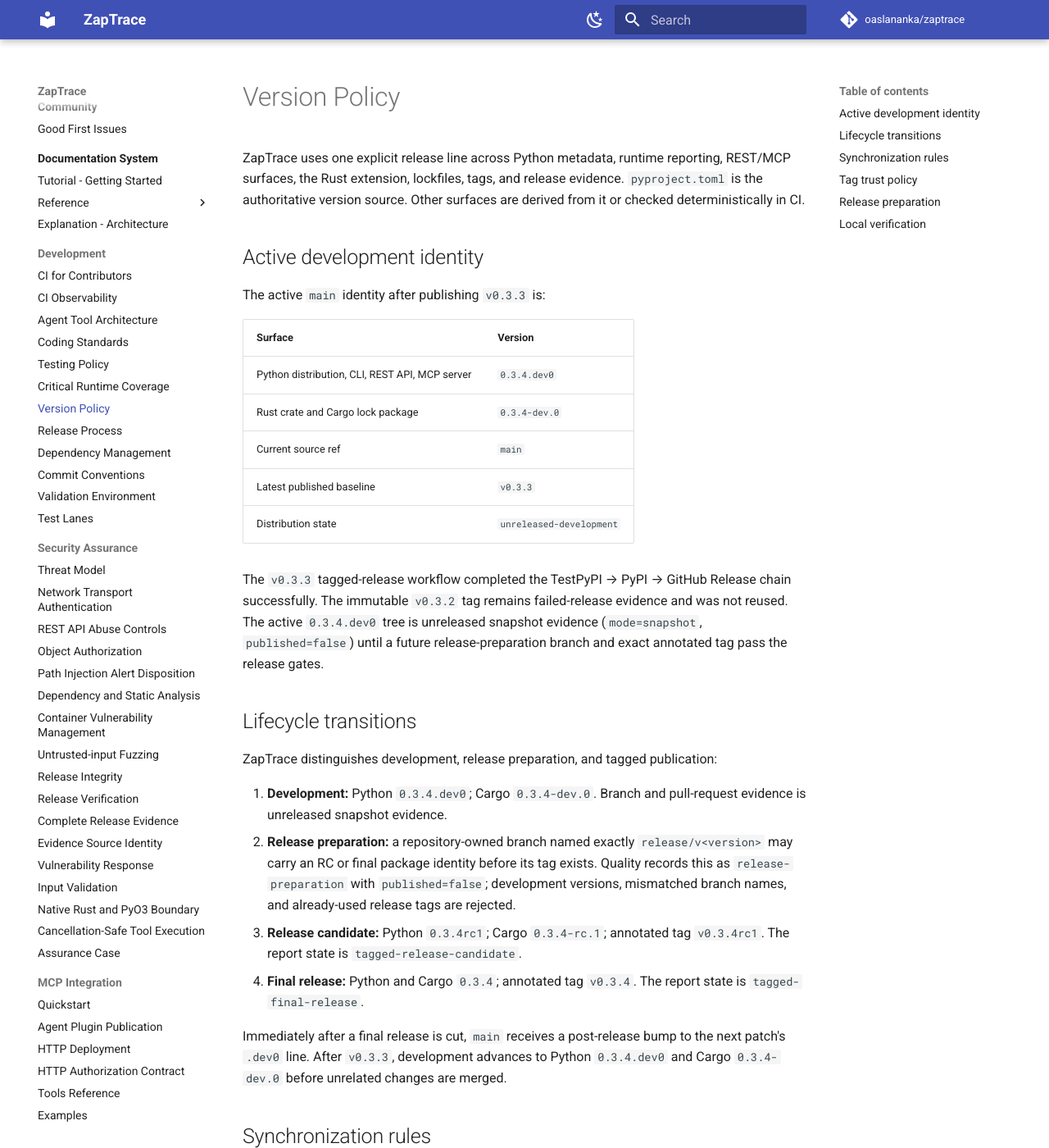
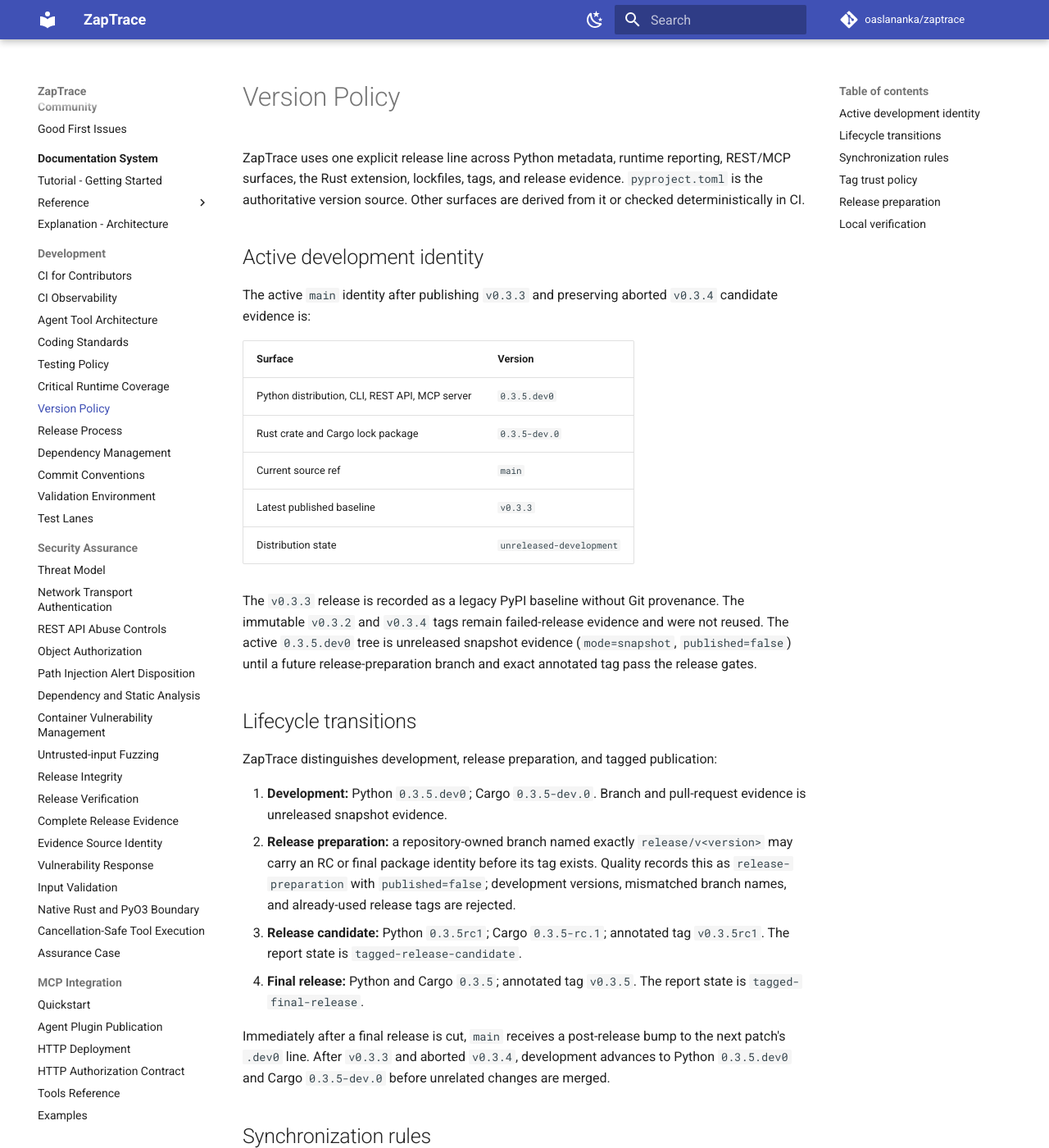
Before and after one commit to oaslananka/zaptrace, an MkDocs documentation site: the page built from docs/development/version-policy.md, in a window 1280 px wide and 1400 px high. Shown: the whole window at 82% size. Built offline with MkDocs 1.6.1 and Material for MkDocs 9.7.7, drawn with Linux system fonts in a browser that asks for light colours; comment, search, counter and statistics services are not loaded.

Commit message:
fix(release): advance development identity to 0.3.5.dev0 and add project urls (#11)
- Advance active development version to Python 0.3.5.dev0 / Cargo 0.3.5-dev.0 preparing v0.3.5
- Record v0.3.4 (tag 76ecc97) immutably as aborted/failed release candidate
- Mark v0.3.3 explicitly as legacy PyPI baseline without Git provenance
- Add [project.urls] table (Homepage, Repository, Issues, Documentation, Changelog) to pyproject.toml
- Synchronize uv.lock, plugin manifests, fixture compatibility ceilings, docs, and test suite

```diff
--- a/docs/development/version-policy.md
+++ b/docs/development/version-policy.md
@@ -4,28 +4,28 @@
 
 ## Active development identity
 
-The active `main` identity after publishing `v0.3.3` is:
+The active `main` identity after publishing `v0.3.3` and preserving aborted `v0.3.4` candidate evidence is:
 
 | Surface | Version |
 |---------|---------|
-| Python distribution, CLI, REST API, MCP server | `0.3.4.dev0` |
-| Rust crate and Cargo lock package | `0.3.4-dev.0` |
+| Python distribution, CLI, REST API, MCP server | `0.3.5.dev0` |
+| Rust crate and Cargo lock package | `0.3.5-dev.0` |
 | Current source ref | `main` |
 | Latest published baseline | `v0.3.3` |
 | Distribution state | `unreleased-development` |
 
-The `v0.3.3` tagged-release workflow completed the TestPyPI → PyPI → GitHub Release chain successfully. The immutable `v0.3.2` tag remains failed-release evidence and was not reused. The active `0.3.4.dev0` tree is unreleased snapshot evidence (`mode=snapshot`, `published=false`) until a future release-preparation branch and exact annotated tag pass the release gates.
+The `v0.3.3` release is recorded as a legacy PyPI baseline without Git provenance. The immutable `v0.3.2` and `v0.3.4` tags remain failed-release evidence and were not reused. The active `0.3.5.dev0` tree is unreleased snapshot evidence (`mode=snapshot`, `published=false`) until a future release-preparation branch and exact annotated tag pass the release gates.
 
 ## Lifecycle transitions
 
 ZapTrace distinguishes development, release preparation, and tagged publication:
 
-1. **Development:** Python `0.3.4.dev0`; Cargo `0.3.4-dev.0`. Branch and pull-request evidence is unreleased snapshot evidence.
+1. **Development:** Python `0.3.5.dev0`; Cargo `0.3.5-dev.0`. Branch and pull-request evidence is unreleased snapshot evidence.
 2. **Release preparation:** a repository-owned branch named exactly `release/v<version>` may carry an RC or final package identity before its tag exists. Quality records this as `release-preparation` with `published=false`; development versions, mismatched branch names, and already-used release tags are rejected.
-3. **Release candidate:** Python `0.3.4rc1`; Cargo `0.3.4-rc.1`; annotated tag `v0.3.4rc1`. The report state is `tagged-release-candidate`.
-4. **Final release:** Python and Cargo `0.3.4`; annotated tag `v0.3.4`. The report state is `tagged-final-release`.
+3. **Release candidate:** Python `0.3.5rc1`; Cargo `0.3.5-rc.1`; annotated tag `v0.3.5rc1`. The report state is `tagged-release-candidate`.
+4. **Final release:** Python and Cargo `0.3.5`; annotated tag `v0.3.5`. The report state is `tagged-final-release`.
 
-Immediately after a final release is cut, `main` receives a post-release bump to the next patch's `.dev0` line. After `v0.3.3`, development advances to Python `0.3.4.dev0` and Cargo `0.3.4-dev.0` before unrelated changes are merged.
+Immediately after a final release is cut, `main` receives a post-release bump to the next patch's `.dev0` line. After `v0.3.3` and aborted `v0.3.4`, development advances to Python `0.3.5.dev0` and Cargo `0.3.5-dev.0` before unrelated changes are merged.
 
 ## Synchronization rules
 
```
Also changed, not shown: CHANGELOG.md (+9 -1 lines), README.md (+4 -3 lines), docs/FAQ.md (+1 -1 lines), docs/design/plugin-runtime.md (+1 -1 lines), docs/development/release-process.md (+1 -1 lines), docs/plugins/development-guide.md (+1 -1 lines), docs/strategy/current-state-audit.md (+1 -1 lines), pyproject.toml (+8 -1 lines), 10 other files.
